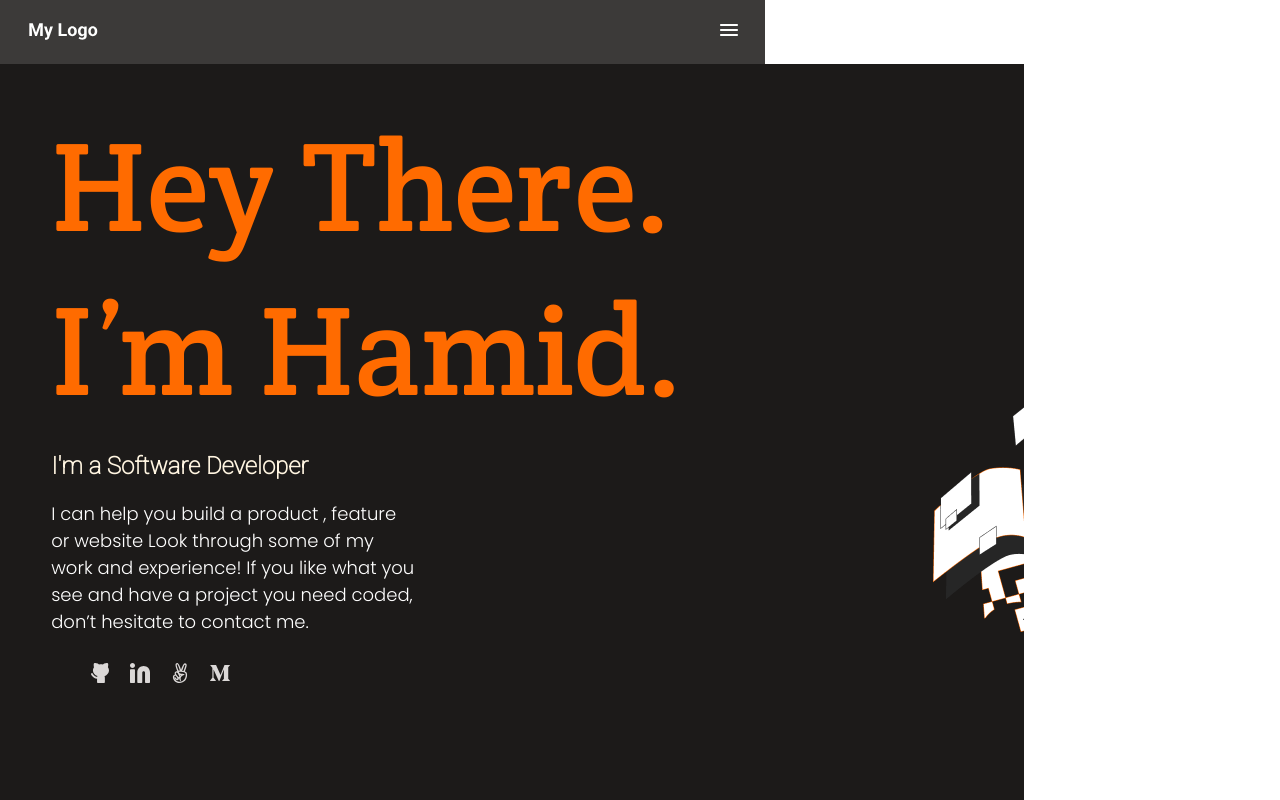
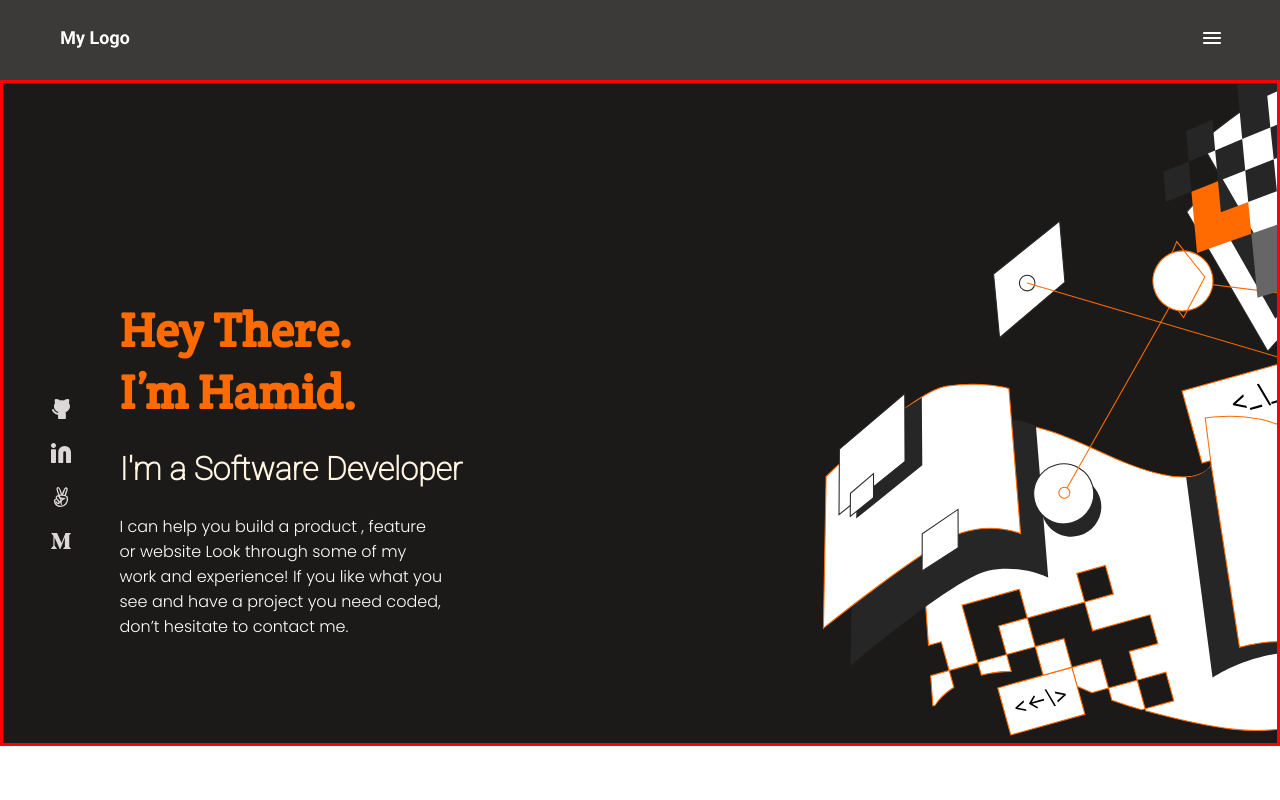
Before and after one commit to hamidazim321/Portfolio-Project, a website: page index.html in a window 1280 px wide. Shown: the top 800 px of the page. Drawn offline with Linux system fonts and the light colour scheme.

Commit message:
Add Style rules to Intro part of Home page

```diff
--- a/index.html
+++ b/index.html
@@ -21,6 +21,7 @@
 	</header>
 	<main class="main">
 		<section class="Intro">
+			<div>
 				<h1 class="h1-orange">
 					Hey There. <br>
 					I’m Hamid.
@@ -35,6 +36,7 @@
 					see and have a project you need coded, <br>
 					don’t hesitate to contact me.
 				</p>
+			</div>
 			<ul class="list-icons">
 				<li>
 					<a href="#"><img src="Images/GithubIcon.svg"></a>
--- a/style.css
+++ b/style.css
@@ -1,12 +1,11 @@
+* {
+  box-sizing: border-box;
+}
+
 @media only screen and (min-width: 375px) {
   body {
     padding: 0;
     margin: 0;
-    max-width: 765px;
-  }
-
-  * {
-    box-sizing: border-box;
   }
 
   #ToolBar {
@@ -353,3 +352,45 @@
     justify-content: center;
   }
 }
+
+@media only screen and (min-width: 767px) {
+
+  #ToolBar {
+    display: flex;
+    justify-content: space-between;
+    align-items: center;
+    padding: 1em 3em;
+  }
+/* Intro part black top */
+  .Intro {
+    display: flex;
+    flex-wrap: wrap;
+    border: solid red;
+    padding: 10% 0 0 0;
+    background-image: url('Background-Images/Desktop-bg.svg');
+    background-position: right top;
+    background-size: 45%;
+    align-items: center;
+  }
+
+  .Intro ul {
+    order: -1;
+    margin: auto 0;
+    flex-direction: column;
+    padding: 0 0 0 3%;
+    margin-right: 3%;
+  }
+
+  .h1-orange {
+    font-weight: 600;
+    font-size: 3em;
+  }
+
+  .h2-white {
+    font-size: 2em;
+  }
+
+  .p-white {
+    font-size: 1em;
+  }
+}
```
Also changed, not shown: Background-Images/Desktop-bg.svg (added). Lines whose indentation alone changed are shown as unchanged.
